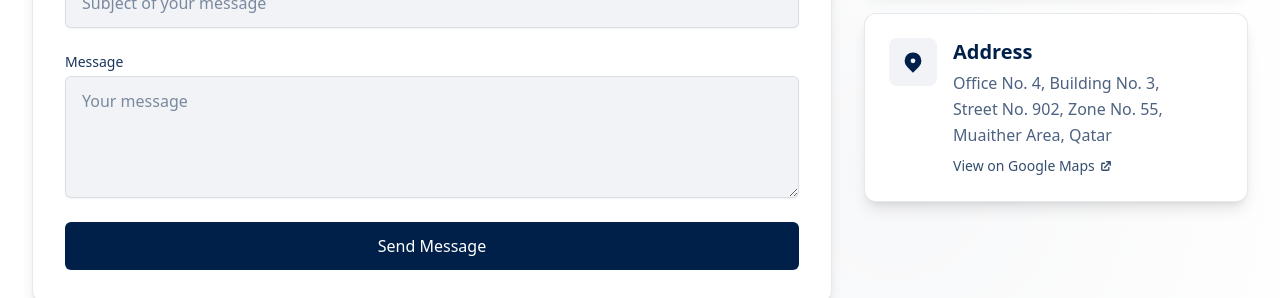
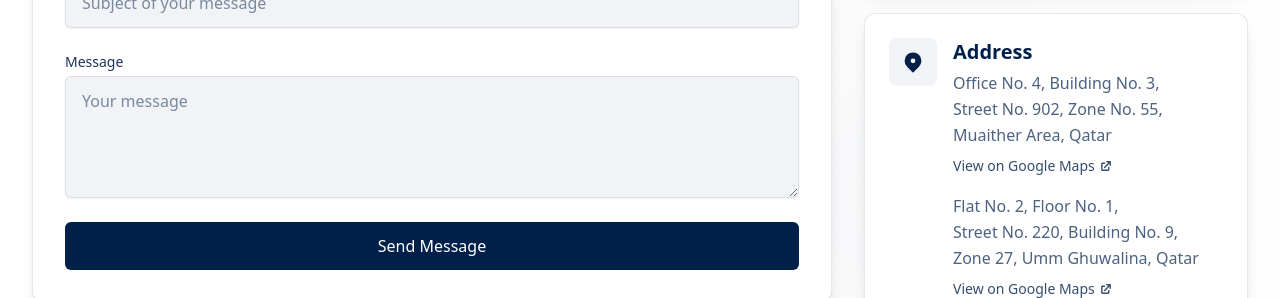
Before and after one commit to nirzaf/steauditing.com, a React (Vite) app: page /contact in a window 1280 px wide. Shown: the part 654-952 px from the top of the page. Built offline with nearby package versions, Linux system fonts and the light colour scheme; no server answers.

Commit message:
🛠️ src/components/Contact.tsx -> Added domain to subject

```diff
--- a/src/components/Contact.tsx
+++ b/src/components/Contact.tsx
@@ -227,6 +227,8 @@ export default function Contact() {
                   </div>
                   <div>
                     <h3 className="text-xl font-semibold text-[#00204A] mb-1">Address</h3>
+                    <div className="space-y-4">
+                      <div>
                         <p className="text-[#00204A]/70 leading-relaxed">
                           Office No. 4, Building No. 3,<br />
                           Street No. 902, Zone No. 55,<br />
@@ -241,6 +243,23 @@ export default function Contact() {
                           View on Google Maps <HiExternalLink className="ml-1" />
                         </a>
                       </div>
+                      <div>
+                        <p className="text-[#00204A]/70 leading-relaxed">
+                          Flat No. 2, Floor No. 1,<br />
+                          Street No. 220, Building No. 9,<br />
+                          Zone 27, Umm Ghuwalina, Qatar
+                        </p>
+                        <a
+                          href="https://maps.app.goo.gl/Evu1fY4TYMzaqma5A"
+                          target="_blank"
+                          rel="noopener noreferrer"
+                          className="inline-flex items-center mt-2 text-sm text-[#00204A]/80 hover:text-[#00204A] hover:underline"
+                        >
+                          View on Google Maps <HiExternalLink className="ml-1" />
+                        </a>
+                      </div>
+                    </div>
+                  </div>
                 </div>
               </div>
             </div>
```
Lines whose indentation alone changed are shown as unchanged.
